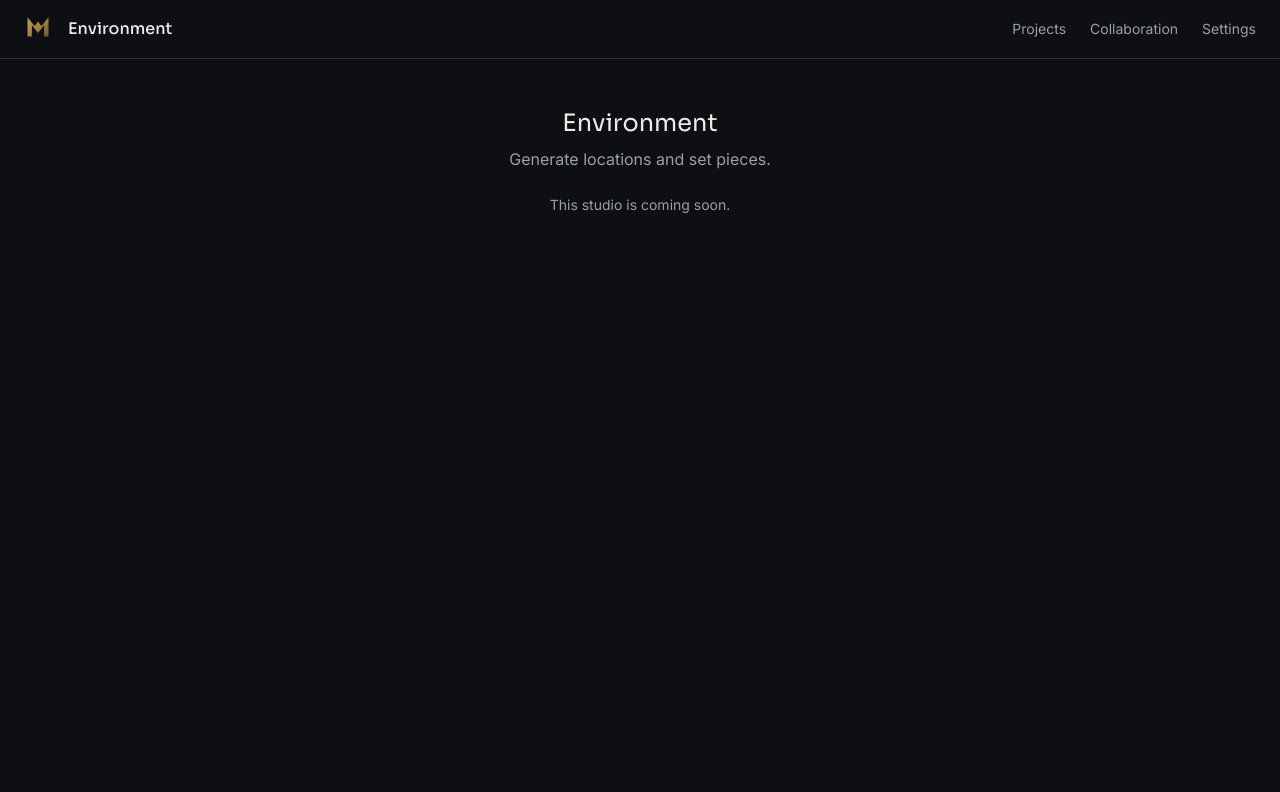
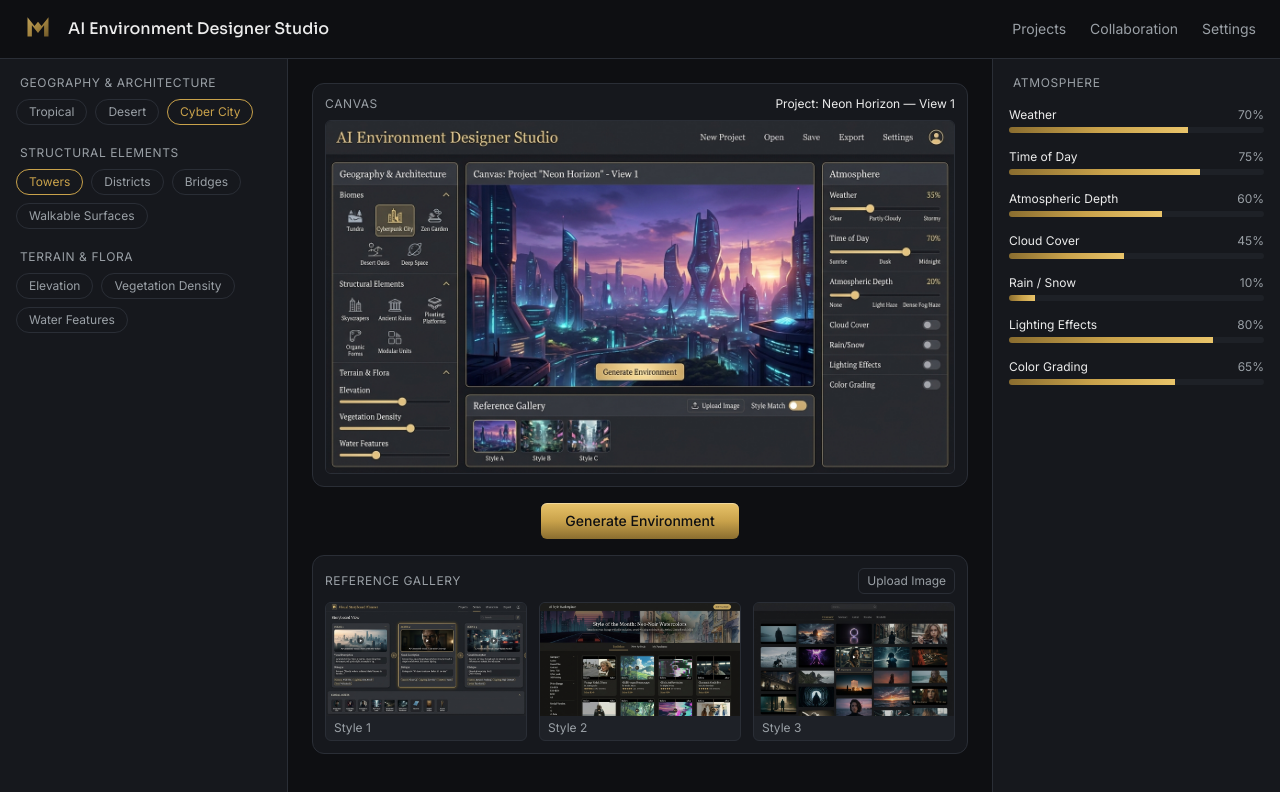
Before and after one commit to zxgtor/Flova, a Next.js app in the folder apps/web/: page /studio/environment in a window 1280 px wide. Shown: the top 792 px of the page. Built offline with nearby package versions, Linux system fonts and the light colour scheme.

Commit message:
feat(web): C3 Environment Designer Studio mockup

```diff
--- a/apps/web/app/studio/environment/page.tsx
+++ b/apps/web/app/studio/environment/page.tsx
@@ -1,16 +1,17 @@
 import { StudioNav } from "@/components/studio/StudioNav";
-import { getStudio } from "@/lib/studios";
+import { GeographySidebar } from "@/components/studio/environment/GeographySidebar";
+import { CanvasStage } from "@/components/studio/environment/CanvasStage";
+import { AtmospherePanel } from "@/components/studio/environment/AtmospherePanel";
 
-export default function Page() {
-  const studio = getStudio("environment")!;
+export default function EnvironmentPage() {
   return (
-    <>
-      <StudioNav title={studio.label} />
-      <main className="mx-auto max-w-3xl p-12 text-center">
-        <h2 className="font-display text-2xl">{studio.label}</h2>
-        <p className="mt-2 text-muted">{studio.blurb}</p>
-        <p className="mt-6 text-sm text-muted">This studio is coming soon.</p>
-      </main>
-    </>
+    <div className="flex h-screen flex-col">
+      <StudioNav title="AI Environment Designer Studio" />
+      <div className="flex flex-1 overflow-hidden">
+        <GeographySidebar />
+        <CanvasStage />
+        <AtmospherePanel />
+      </div>
+    </div>
   );
 }
--- /dev/null
+++ b/apps/web/components/studio/environment/AtmospherePanel.tsx
@@ -0,0 +1,25 @@
+import { ENVIRONMENT } from "@/lib/environment-mock";
+
+export function AtmospherePanel() {
+  return (
+    <aside className="w-72 shrink-0 overflow-y-auto border-l border-border bg-surface p-4">
+      <h2 className="mb-4 px-1 text-xs uppercase tracking-wider text-muted">Atmosphere</h2>
+      <div className="space-y-4">
+        {ENVIRONMENT.atmosphere.map((c) => (
+          <div key={c.id}>
+            <div className="mb-1 flex items-center justify-between text-xs">
+              <span className="text-text">{c.label}</span>
+              <span className="text-muted">{c.value}%</span>
+            </div>
+            <div className="h-1.5 overflow-hidden rounded-full bg-surface-2">
+              <div
+                className="h-full bg-gradient-to-r from-gold-deep via-gold to-gold-bright"
+                style={{ width: `${c.value}%` }}
+              />
+            </div>
+          </div>
+        ))}
+      </div>
+    </aside>
+  );
+}
--- /dev/null
+++ b/apps/web/components/studio/environment/CanvasStage.tsx
@@ -0,0 +1,57 @@
+import Image from "next/image";
+import { ENVIRONMENT } from "@/lib/environment-mock";
+
+export function CanvasStage() {
+  return (
+    <section className="flex flex-1 flex-col gap-4 overflow-y-auto p-6">
+      <div className="rounded-xl border border-border bg-surface p-3">
+        <div className="mb-2 flex items-center justify-between">
+          <span className="text-xs uppercase tracking-wider text-muted">Canvas</span>
+          <span className="text-xs text-text">Project: {ENVIRONMENT.projectName}</span>
+        </div>
+        <div className="relative aspect-video w-full overflow-hidden rounded-md border border-border">
+          <Image
+            src={ENVIRONMENT.previewImage}
+            alt=""
+            fill
+            sizes="(min-width:1024px) 60vw, 100vw"
+            className="object-cover"
+          />
+        </div>
+      </div>
+      <div className="flex justify-center">
+        <button
+          type="button"
+          className="rounded-md bg-gradient-to-b from-gold-bright via-gold to-gold-deep px-6 py-2 text-sm font-medium text-bg shadow-[inset_0_1px_0_rgba(255,255,255,0.35)]"
+        >
+          Generate Environment
+        </button>
+      </div>
+      <div className="rounded-xl border border-border bg-surface p-3">
+        <div className="mb-2 flex items-center justify-between">
+          <span className="text-xs uppercase tracking-wider text-muted">Reference Gallery</span>
+          <button
+            type="button"
+            className="rounded-md border border-border px-2 py-1 text-xs text-muted hover:border-gold hover:text-gold"
+          >
+            Upload Image
+          </button>
+        </div>
+        <div className="grid grid-cols-3 gap-3">
+          {ENVIRONMENT.references.map((r) => (
+            <div
+              key={r.id}
+              data-testid="reference-tile"
+              className="overflow-hidden rounded-md border border-border bg-surface-2"
+            >
+              <div className="relative aspect-video">
+                <Image src={r.image} alt={r.label} fill sizes="200px" className="object-cover" />
+              </div>
+              <div className="px-2 py-1 text-xs text-muted">{r.label}</div>
+            </div>
+          ))}
+        </div>
+      </div>
+    </section>
+  );
+}
--- /dev/null
+++ b/apps/web/components/studio/environment/GeographySidebar.tsx
@@ -0,0 +1,30 @@
+import { ENVIRONMENT } from "@/lib/environment-mock";
+
+export function GeographySidebar() {
+  return (
+    <aside className="w-72 shrink-0 overflow-y-auto border-r border-border bg-surface p-4">
+      <div className="space-y-5">
+        {ENVIRONMENT.groups.map((g) => (
+          <section key={g.id}>
+            <h3 className="mb-2 px-1 text-xs uppercase tracking-wider text-muted">{g.label}</h3>
+            <div className="flex flex-wrap gap-2">
+              {g.items.map((it) => (
+                <span
+                  key={it.id}
+                  className={
+                    "rounded-full border px-3 py-1 text-xs " +
+                    (it.active
+                      ? "border-gold bg-gold/10 text-gold"
+                      : "border-border text-muted")
+                  }
+                >
+                  {it.label}
+                </span>
+              ))}
+            </div>
+          </section>
+        ))}
+      </div>
+    </aside>
+  );
+}
--- /dev/null
+++ b/apps/web/lib/environment-mock.ts
@@ -0,0 +1,66 @@
+export type CategoryGroup = {
+  id: string;
+  label: string;
+  items: { id: string; label: string; active?: boolean }[];
+};
+
+export type AtmosphereControl = { id: string; label: string; value: number };
+
+export type Reference = { id: string; label: string; image: string };
+
+export type Environment = {
+  projectName: string;
+  groups: CategoryGroup[];
+  atmosphere: AtmosphereControl[];
+  references: Reference[];
+  previewImage: string;
+};
+
+export const ENVIRONMENT: Environment = {
+  projectName: "Neon Horizon — View 1",
+  previewImage: "/mockups/hero-bg.png",
+  groups: [
+    {
+      id: "geography",
+      label: "Geography & Architecture",
+      items: [
+        { id: "tropical", label: "Tropical" },
+        { id: "desert", label: "Desert" },
+        { id: "cyber", label: "Cyber City", active: true },
+      ],
+    },
+    {
+      id: "structural",
+      label: "Structural Elements",
+      items: [
+        { id: "towers", label: "Towers", active: true },
+        { id: "districts", label: "Districts" },
+        { id: "bridges", label: "Bridges" },
+        { id: "walkable", label: "Walkable Surfaces" },
+      ],
+    },
+    {
+      id: "terrain",
+      label: "Terrain & Flora",
+      items: [
+        { id: "elevation", label: "Elevation" },
+        { id: "vegetation", label: "Vegetation Density" },
+        { id: "water", label: "Water Features" },
+      ],
+    },
+  ],
+  atmosphere: [
+    { id: "weather", label: "Weather", value: 70 },
+    { id: "time", label: "Time of Day", value: 75 },
+    { id: "depth", label: "Atmospheric Depth", value: 60 },
+    { id: "clouds", label: "Cloud Cover", value: 45 },
+    { id: "precip", label: "Rain / Snow", value: 10 },
+    { id: "lighting", label: "Lighting Effects", value: 80 },
+    { id: "grading", label: "Color Grading", value: 65 },
+  ],
+  references: [
+    { id: "r1", label: "Style 1", image: "/mockups/showcase-1.png" },
+    { id: "r2", label: "Style 2", image: "/mockups/showcase-2.png" },
+    { id: "r3", label: "Style 3", image: "/mockups/showcase-3.png" },
+  ],
+};
--- a/apps/web/lib/studios.ts
+++ b/apps/web/lib/studios.ts
@@ -26,7 +26,7 @@ export const STUDIOS: Studio[] = [
     label: "Environment",
     blurb: "Generate locations and set pieces.",
     icon: "🏞️",
-    available: false,
+    available: true,
   },
   {
     slug: "voice",
```
Also changed, not shown: 1 other file (tests, documents, lock files or other folders).
